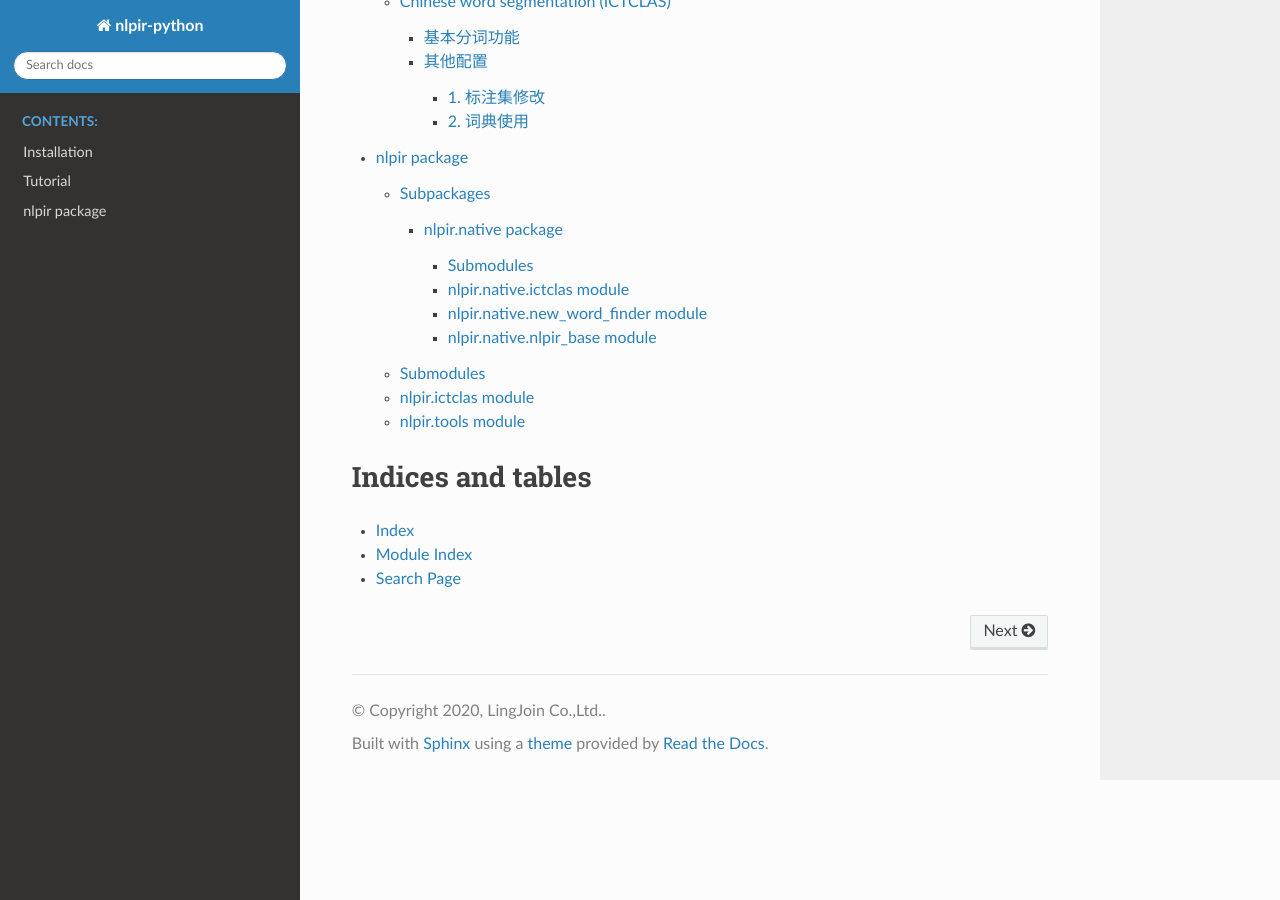
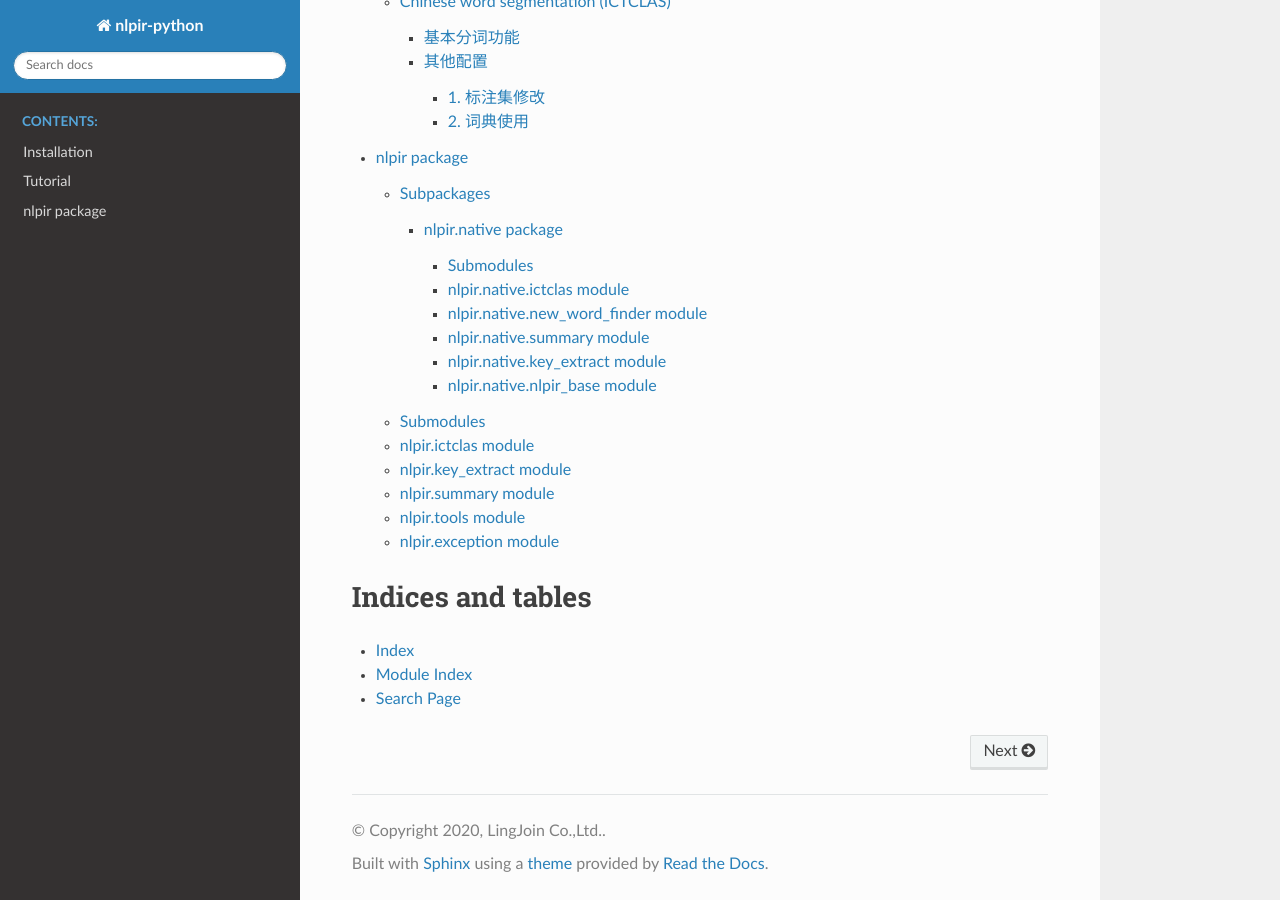
Before and after one commit to NLPIR-team/nlpir-python, a Sphinx documentation site: the page built from docs/index.rst, in a window 1280 px wide and 900 px high, scrolled down 974 px. Built offline with Sphinx 7.4.7 and the Read the Docs theme 2.0.0, drawn with Linux system fonts in a browser that asks for light colours.

Commit message:
document

```diff
--- a/docs/nlpir.native.rst
+++ b/docs/nlpir.native.rst
@@ -25,8 +25,24 @@ nlpir.native.new\_word\_finder module
    :undoc-members:
    :show-inheritance:
 
+nlpir.native.summary module
+-------------------------------------
+
+.. automodule:: nlpir.native.summary
+   :members:
+   :undoc-members:
+   :show-inheritance:
+
+nlpir.native.key\_extract module
+-------------------------------------
+
+.. automodule:: nlpir.native.key_extract
+   :members:
+   :undoc-members:
+   :show-inheritance:
+
 nlpir.native.nlpir\_base module
--------------------------------
+---------------------------------------
 
 .. automodule:: nlpir.native.nlpir_base
    :members:
--- a/docs/nlpir.rst
+++ b/docs/nlpir.rst
@@ -25,10 +25,35 @@ nlpir.ictclas module
    :undoc-members:
    :show-inheritance:
 
+nlpir.key\_extract module
+----------------------------
+
+.. automodule:: nlpir.key_extract
+   :members:
+   :undoc-members:
+   :show-inheritance:
+
+nlpir.summary module
+-----------------------
+
+.. automodule:: nlpir.summary
+   :members:
+   :undoc-members:
+   :show-inheritance:
+
+
 nlpir.tools module
-------------------
+--------------------
 
 .. automodule:: nlpir.tools
    :members:
    :undoc-members:
    :show-inheritance:
+
+nlpir.exception module
+------------------------
+
+.. automodule:: nlpir.exception
+   :members:
+   :undoc-members:
+   :show-inheritance:
```
Also changed, not shown: 4 other files.
